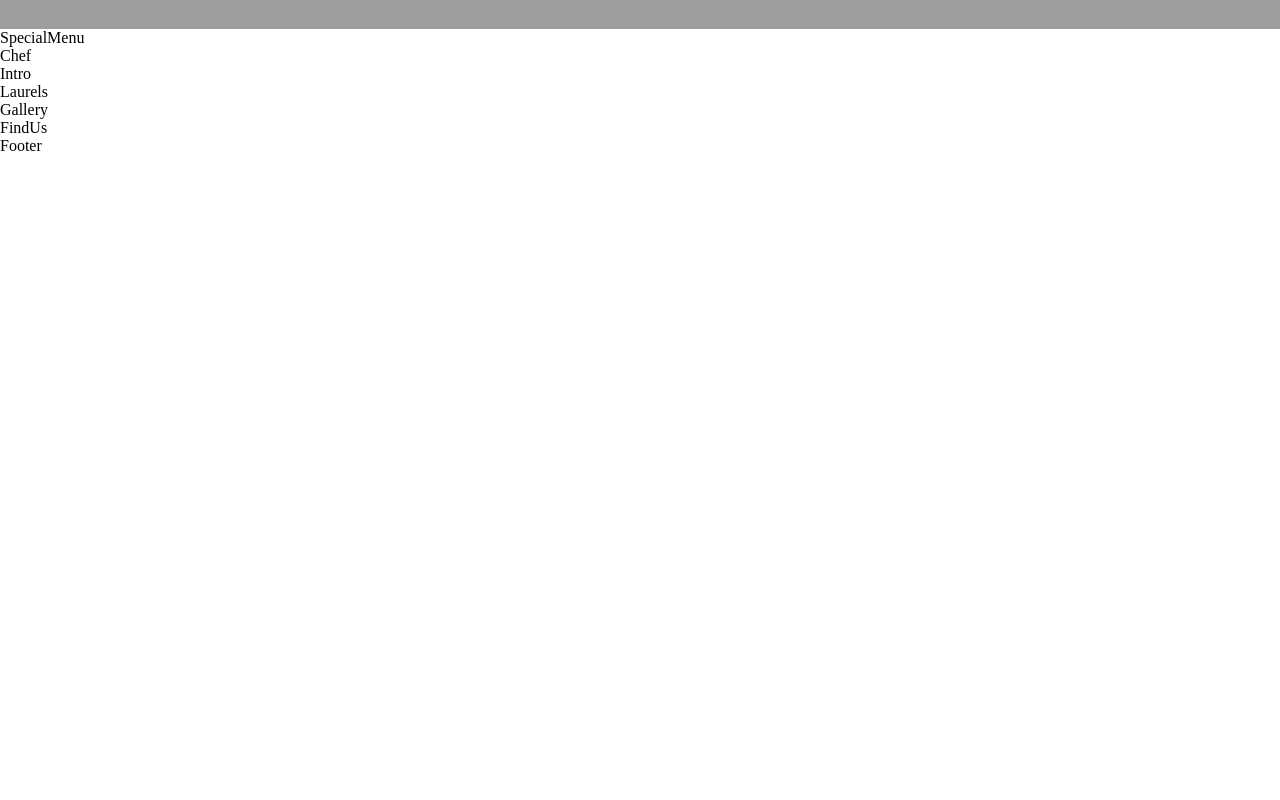
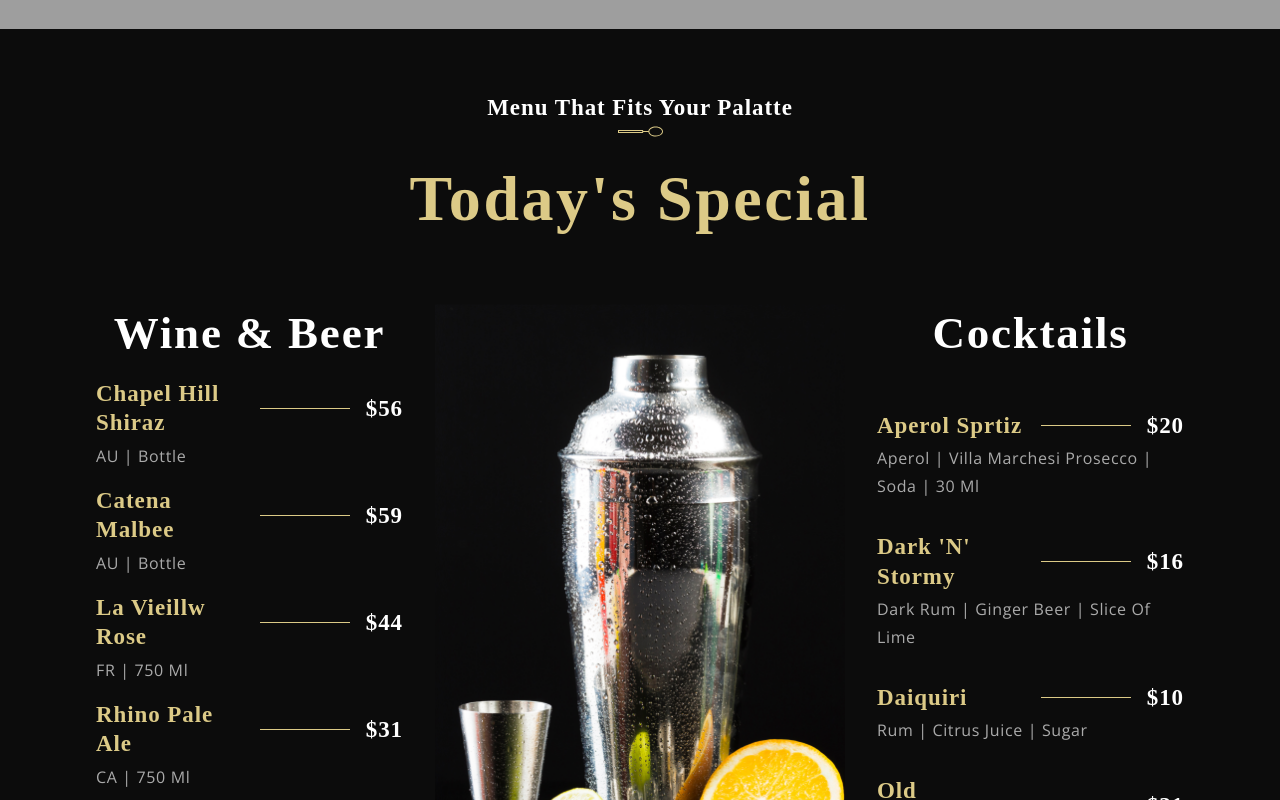
Before and after one commit to eduardomaldonadofernandez21/gerich-restaurant, a React (Create React App) app: page / in a window 1280 px wide. Shown: the part 2380-3180 px from the top of the page. Before the commit the page ends 2535 px from the top, so only its background shows below. Built offline with nearby package versions, Linux system fonts and the light colour scheme; grey boxes are pictures that could not be loaded; a web font is replaced by a local one.

Commit message:
creation menuItem and specialMenu

```diff
--- a/src/components/Menuitem/MenuItem.css
+++ b/src/components/Menuitem/MenuItem.css
@@ -0,0 +1,35 @@
+.app__menuitem {
+  width: 100%;
+  margin: 1rem 0;
+
+  display: flex;
+  flex-direction: column;
+}
+
+.app__menuitem-head {
+  display: flex;
+  justify-content: space-between;
+  align-items: center;
+}
+
+.app__menuitem-sub {
+  width: 100%;
+  margin-top: 0.2rem;
+}
+
+.app__menuitem-name {
+  flex: 1;
+}
+
+.app__menuitem-dash {
+  width: 90px;
+  height: 1px;
+  background: var(--color-golden);
+  margin: 0 1rem;
+}
+
+.app__menuitem-price {
+  display: flex;
+  justify-content: flex-end;
+  align-items: flex-end;
+}
--- a/src/components/Menuitem/MenuItem.jsx
+++ b/src/components/Menuitem/MenuItem.jsx
@@ -2,10 +2,24 @@
 
 import './MenuItem.css';
 
-const MenuItem = () => (
-  <div>
-    MenuItem
-  </div>
-);
+const MenuItem = ({ title, price, tags }) => {
+  return (
+    <div className='app__menuitem'>
+      <div className='app__menuitem-head'>
+        <div className='app__menuitem-name'>
+          <p className='p__cormorant' style={{ color: '#DCCA87' }}>{title}</p>
+        </div>
+        <div className='app__menuitem-dash'/>
+        <div className='app__menuitem-price'>
+          <p className='p__cormorant'>{price}</p>
+        </div>
+      </div>
+
+      <div className='app__menuitem-sub'>
+        <p className='p__opensans' style={{ color: '#AAAAAA' }}>{tags}</p>
+      </div>
+    </div>
+  );
+}
 
 export default MenuItem;
--- a/src/container/Menu/SpecialMenu.css
+++ b/src/container/Menu/SpecialMenu.css
@@ -0,0 +1,86 @@
+.app__specialMenu {
+  flex-direction: column;
+  background: var(--color-black);
+}
+
+.app__specialMenu-title {
+  margin-bottom: 2rem;
+  text-align: center;
+}
+
+.app__specialMenu-menu {
+  width: 100%;
+  margin: 2rem 0;
+
+  display: flex;
+  justify-content: center;
+  align-items: flex-start;
+  flex-direction: row;
+}
+
+.app__specialMenu-menu_heading {
+  font-family: var(--font-base);
+  font-weight: 600;
+  font-size: 45px;
+  line-height: 58.5px;
+  letter-spacing: 0.04em;
+  color: var(--color-white);
+}
+
+.app__specialMenu-menu_wine,
+.app__specialMenu-menu_cocktails {
+  flex: 1;
+  width: 100%;
+  flex-direction: column;
+}
+
+.app__specialMenu-menu_img {
+  width: 410px;
+  margin: 0 2rem;
+}
+
+.app__specialMenu-menu_img img {
+  width: 100%;
+  height: auto;
+}
+
+.app__specialMenu-menu_items {
+  display: flex;
+  flex-direction: column;
+
+  margin: 2rem 0;
+  width: 100%;
+}
+
+@media screen and (min-width: 2000px) {
+  .app__specialMenu-menu_img {
+    width: 650px;
+  }
+
+  .app__specialMenu-menu_img img {
+    height: 920px;
+  }
+}
+
+@media screen and (max-width: 1150px) {
+  .app__specialMenu-menu {
+    flex-direction: column;
+    align-items: center;
+    width: 100%;
+  }
+
+  .app__specialMenu-menu_img {
+    margin: 3rem 0;
+  }
+}
+
+@media screen and (max-width: 650px) {
+  .app__specialMenu-menu_img {
+    width: 100%;
+  }
+
+  .app__specialMenu-menu_heading {
+    font-size: 35px;
+    line-height: 48.5px;
+  }
+}
--- a/src/container/Menu/SpecialMenu.jsx
+++ b/src/container/Menu/SpecialMenu.jsx
@@ -1,11 +1,46 @@
 import React from 'react';
 
+import { SubHeading, MenuItem } from '../../components';
+import { data, images } from '../../constants';
 import './SpecialMenu.css';
 
-const SpecialMenu = () => (
-  <div>
-    SpecialMenu
-  </div>
-);
+const SpecialMenu = () => {
+	return (
+		<div className='app__specialMenu flex__center section__padding' id="menu">
+			<div className='app__specialMenu-title'>
+				<SubHeading title="Menu that fits your palatte" />
+				<h1 className='headtext__cormorant'>Today&apos;s Special</h1>
+			</div>
+
+			<div className='app__specialMenu-menu'>
+				<div className='app__specialMenu-menu_wine flex__center'>
+					<p className='app__specialMenu-menu_heading'>Wine & Beer</p>
+					<div className='app__specialMenu_menu_items'>
+						{data.wines.map((wine, index) => (
+							<MenuItem key={wine.title + index} title={wine.title} price={wine.price} tags={wine.tags} />
+							))}
+					</div>
+				</div>
+
+				<div className='app__specialMenu-menu_img'>
+					<img src={images.menu} alt="menu__img" />
+				</div>
+
+				<div className='app__specialMenu-menu_cocktails flex__center'>
+					<p className='app__specialMenu-menu_heading'>Cocktails</p>
+						<div className='app__specialMenu-menu_items'>
+							{data.cocktails.map((cocktail, index) => (
+								<MenuItem key={cocktail.title + index} title={cocktail.title} price={cocktail.price} tags={cocktail.tags} />
+							))}
+						</div>
+				</div>
+			</div>
+
+			<div style={{ marginTop: 15 }}>
+				<button type='button' className='custom__button'>View More</button>
+			</div>
+		</div>
+	);
+}
 
 export default SpecialMenu;
```
